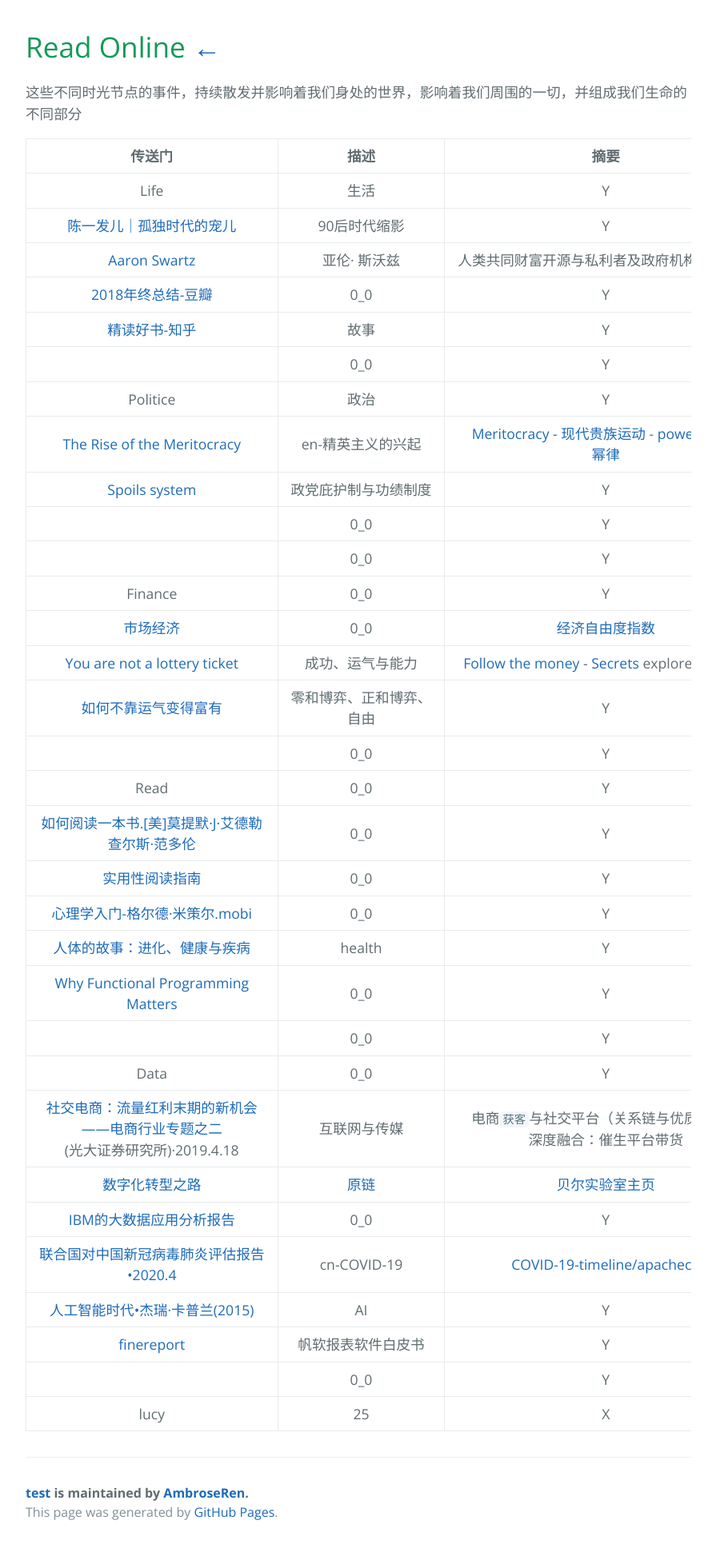
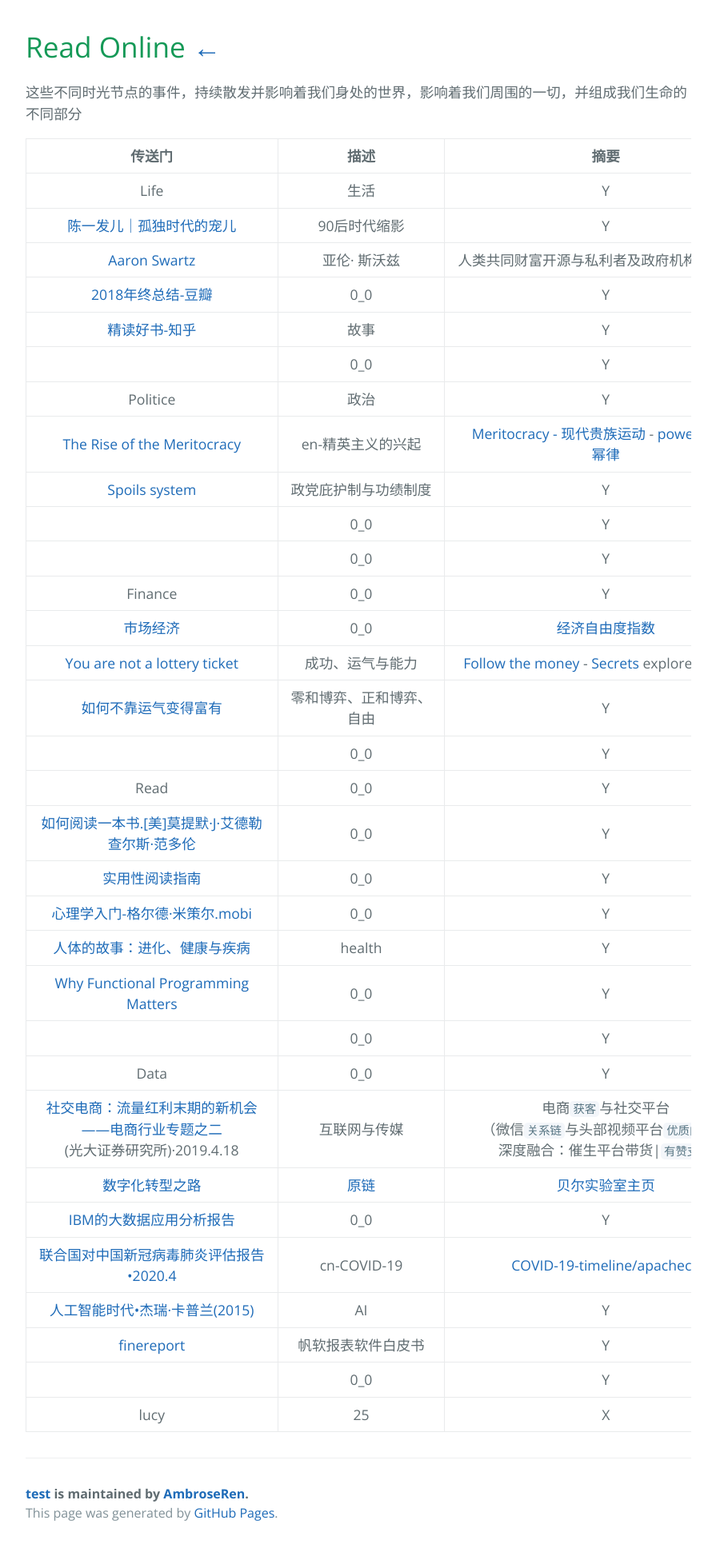
Before and after one commit to AmbroseRen/test, a Jekyll site: the page built from Library/PDF.md, in a window 1280 px wide. Shown: the whole page at 80% size, without its empty margins (192-1087 px from the left). Built offline with Jekyll 4.4.1, drawn with Linux system fonts in a browser that asks for light colours; our own code applies the rules of GitHub Pages for plain Markdown files; the repository's description, which GitHub fills in, is left out.

Commit message:
Update PDF.md

```diff
--- a/Library/PDF.md
+++ b/Library/PDF.md
@@ -28,7 +28,7 @@
 | [Why Functional Programming Matters](https://www.cs.kent.ac.uk/people/staff/dat/miranda/whyfp90.pdf) | 0_0 | Y |
 | []() | 0_0 | Y |
 | Data | 0_0 | Y |
-| [社交电商：流量红利末期的新机会——电商行业专题之二](https://pdf.dfcfw.com/pdf/H3_AP201904191320846405_1.pdf?1555662127000.pdf)(光大证券研究所)·2019.4.18 | 互联网与传媒 | 电商`获客`与社交平台（关系链与优质内容）深度融合：催生平台带货 |
+| [社交电商：流量红利末期的新机会——电商行业专题之二](https://pdf.dfcfw.com/pdf/H3_AP201904191320846405_1.pdf?1555662127000.pdf)(光大证券研究所)·2019.4.18 | 互联网与传媒 | 电商`获客`与社交平台（微信`关系链`与头部视频平台`优质内容`）深度融合：催生平台带货\|`有赞支付` |
 | [数字化转型之路](https://cdn.jsdelivr.net/gh/AmbroseRen/test@master/Library/Literature/Science/Nokia_Bell_Labs_Consulting_The_rise_of_the_new_collar_worker_White_Paper_EN.pdf) | [原链](https://onestore.nokia.com/asset/210030) | [贝尔实验室主页](https://www.bell-labs.com/) |
 | [IBM的大数据应用分析报告](https://www.ibm.com/downloads/cas/ED0JV08Q) | 0_0 | Y |
 | [联合国对中国新冠病毒肺炎评估报告•2020.4](https://files.catbox.moe/3kmdal.pdf) | cn-COVID-19 | [COVID-19-timeline/apachecn](https://github.com/apachecn/COVID-19-timeline) |
```
